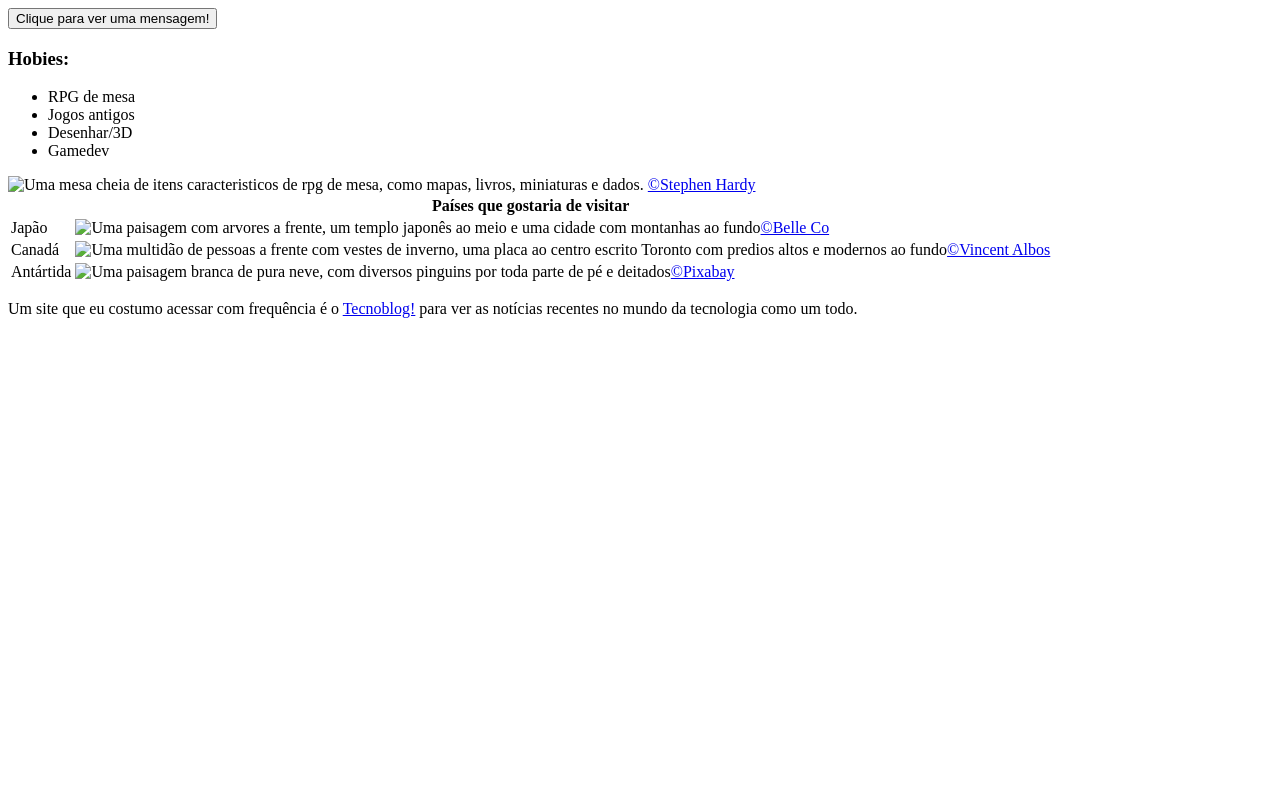
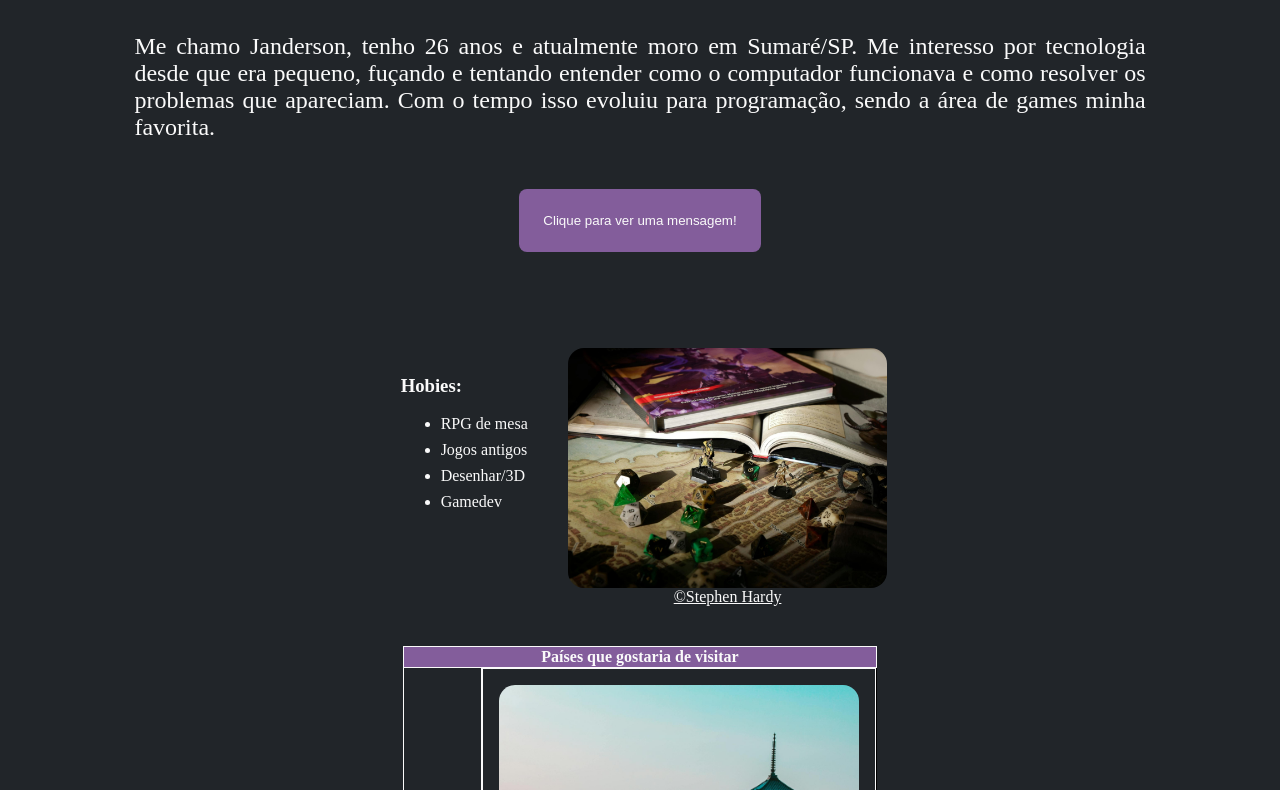
Before and after one commit to nanocarvalho/trabalho_fds, a plain HTML site: page index.html in a window 1280 px wide. Shown: the part 124-914 px from the top of the page. Before the commit the page ends 800 px from the top, so only its background shows below. Drawn offline with Linux system fonts and the light colour scheme; the site is published under a folder, as on GitHub Pages, so addresses that start at the root find nothing.

Commit message:
Add files via upload

```diff
--- a/index.html
+++ b/index.html
@@ -2,8 +2,8 @@
 <html lang="en">
   <head>
     <title>Trabalho - Fundamentos de Desenvolvimento de Software</title>
-    <script src="/js/main.js" defer></script>
-    <link rel="stylesheet" href="/css/style.css">
+    <script src="js/main.js" defer></script>
+    <link rel="stylesheet" href="css/style.css">
   </head>
   <body>
     <div class="main">
@@ -23,7 +23,7 @@
         </ul>
       </div>
       <div class="hobbies_img">
-        <img src="/img/rpg_img.jpg" alt="Uma mesa cheia de itens caracteristicos de rpg de mesa, como mapas, livros, miniaturas e dados.">
+        <img src="img/rpg_img.jpg" alt="Uma mesa cheia de itens caracteristicos de rpg de mesa, como mapas, livros, miniaturas e dados.">
         <a href="https://www.pexels.com/pt-br/foto/livros-mapa-jogo-de-tabuleiro-entretenimento-7018123/" target="_blank" rel="noopener noreferrer">©Stephen Hardy</a>
       </div>
     </div>
@@ -33,15 +33,15 @@
       </tr>
       <tr>
         <td>Japão</td>
-        <td class="paises"><img src="/img/japan_img.jpg" alt="Uma paisagem com arvores a frente, um templo japonês ao meio e uma cidade com montanhas ao fundo"><a href="https://www.pexels.com/pt-br/foto/foto-de-templo-vermelho-e-preto-cercado-por-arvores-402028/" target="_blank" rel="noopener noreferrer">©Belle Co</a></td>
+        <td class="paises"><img src="img/japan_img.jpg" alt="Uma paisagem com arvores a frente, um templo japonês ao meio e uma cidade com montanhas ao fundo"><a href="https://www.pexels.com/pt-br/foto/foto-de-templo-vermelho-e-preto-cercado-por-arvores-402028/" target="_blank" rel="noopener noreferrer">©Belle Co</a></td>
       </tr>
       <tr>
         <td>Canadá</td>
-        <td class="paises"><img src="/img/canada_img.jpg" alt="Uma multidão de pessoas a frente com vestes de inverno, uma placa ao centro escrito Toronto com predios altos e modernos ao fundo"><a href="https://www.pexels.com/pt-br/foto/pessoas-reunidas-em-frente-a-sinalizacao-independente-de-toronto-1750754/" target="_blank" rel="noopener noreferrer">©Vincent Albos</a></td>
+        <td class="paises"><img src="img/canada_img.jpg" alt="Uma multidão de pessoas a frente com vestes de inverno, uma placa ao centro escrito Toronto com predios altos e modernos ao fundo"><a href="https://www.pexels.com/pt-br/foto/pessoas-reunidas-em-frente-a-sinalizacao-independente-de-toronto-1750754/" target="_blank" rel="noopener noreferrer">©Vincent Albos</a></td>
       </tr>
       <tr>
         <td>Antártida</td>
-        <td class="paises"><img src="/img/antartida_img.jpg" alt="Uma paisagem branca de pura neve, com diversos pinguins por toda parte de pé e deitados"><a href="https://www.pexels.com/pt-br/foto/pinguins-no-gelo-48814/" target="_blank" rel="noopener noreferrer">©Pixabay</a></td>
+        <td class="paises"><img src="img/antartida_img.jpg" alt="Uma paisagem branca de pura neve, com diversos pinguins por toda parte de pé e deitados"><a href="https://www.pexels.com/pt-br/foto/pinguins-no-gelo-48814/" target="_blank" rel="noopener noreferrer">©Pixabay</a></td>
       </tr>
     </table>
     <p class="site_link">Um site que eu costumo acessar com frequência é o <a href="https://tecnoblog.net/" target="_blank" rel="noopener noreferrer">Tecnoblog!</a> para ver as notícias recentes no mundo da tecnologia como um todo.</p>
```
